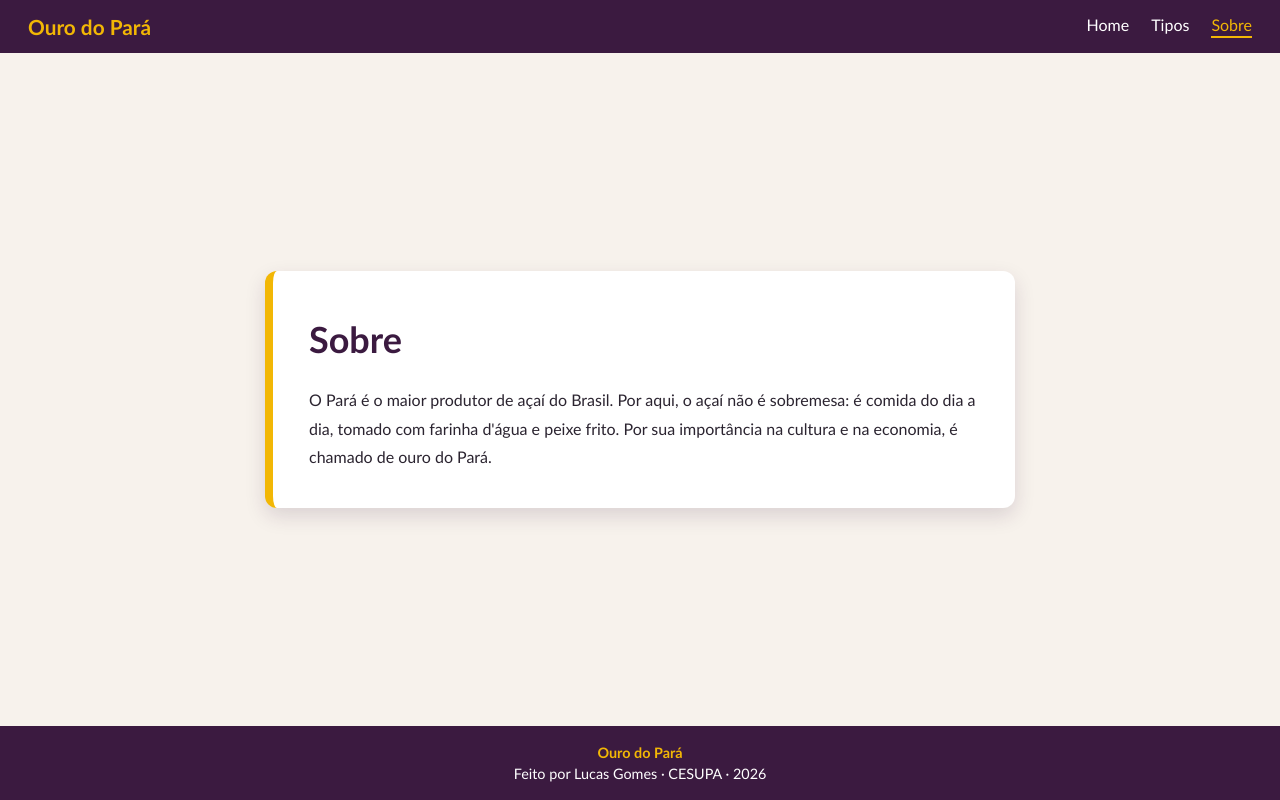
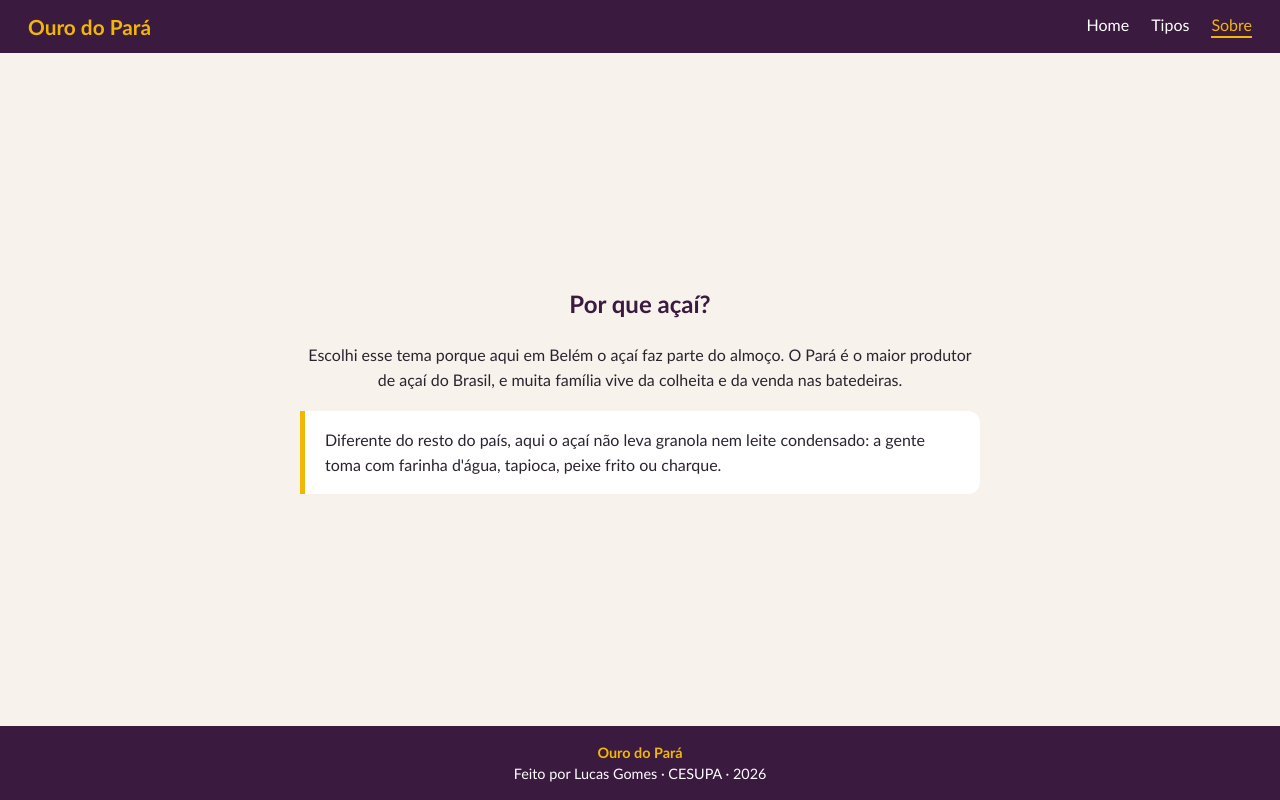
Before and after one commit to lucasqgomes07-commit/ouro-do-para, a JavaScript app: page /por-que-acai in a window 1280 px wide. Built offline with nearby package versions, Linux system fonts and the light colour scheme.

Commit message:
Add files via upload

```diff
--- a/src/pages/Sobre/Sobre.js
+++ b/src/pages/Sobre/Sobre.js
@@ -2,14 +2,18 @@ import styles from './Sobre.module.css';
 
 function Sobre() {
   return (
-    <main className={styles.sobre}>
-      <h1 className={styles.titulo}>Sobre</h1>
+    <section className={styles.historia}>
+      <h1 className={styles.chamada}>Por que açaí?</h1>
       <p>
-        O Pará é o maior produtor de açaí do Brasil. Por aqui, o açaí não é
-        sobremesa: é comida do dia a dia, tomado com farinha d'água e peixe frito.
-        Por sua importância na cultura e na economia, é chamado de ouro do Pará.
+        Escolhi esse tema porque aqui em Belém o açaí faz parte do almoço. O Pará é o
+        maior produtor de açaí do Brasil, e muita família vive da colheita e da venda
+        nas batedeiras.
       </p>
-    </main>
+      <aside className={styles.destaque}>
+        Diferente do resto do país, aqui o açaí não leva granola nem leite condensado:
+        a gente toma com farinha d'água, tapioca, peixe frito ou charque.
+      </aside>
+    </section>
   );
 }
 
--- a/src/pages/Sobre/Sobre.module.css
+++ b/src/pages/Sobre/Sobre.module.css
@@ -1,17 +1,20 @@
-.sobre {
-  width: calc(100% - 40px);
-  max-width: 750px;
-  margin: 60px auto;
-  padding: 36px;
-  background-color: white;
-  border-left: 8px solid #f2b705;
-  border-radius: 12px;
-  box-shadow: 0 8px 20px rgba(59, 26, 64, 0.15);
-  line-height: 1.8;
+.historia {
+  max-width: 680px;
+  display: flex;
+  flex-direction: column;
+  gap: 18px;
+  text-align: center;
+  line-height: 1.6;
 }
 
-.titulo {
-  margin-bottom: 14px;
-  font-size: 36px;
+.chamada {
   color: #3b1a40;
 }
+
+.destaque {
+  padding: 16px 20px;
+  border-left: 5px solid #f2b705;
+  border-radius: 0 12px 12px 0;
+  background-color: #fff;
+  text-align: left;
+}
```
